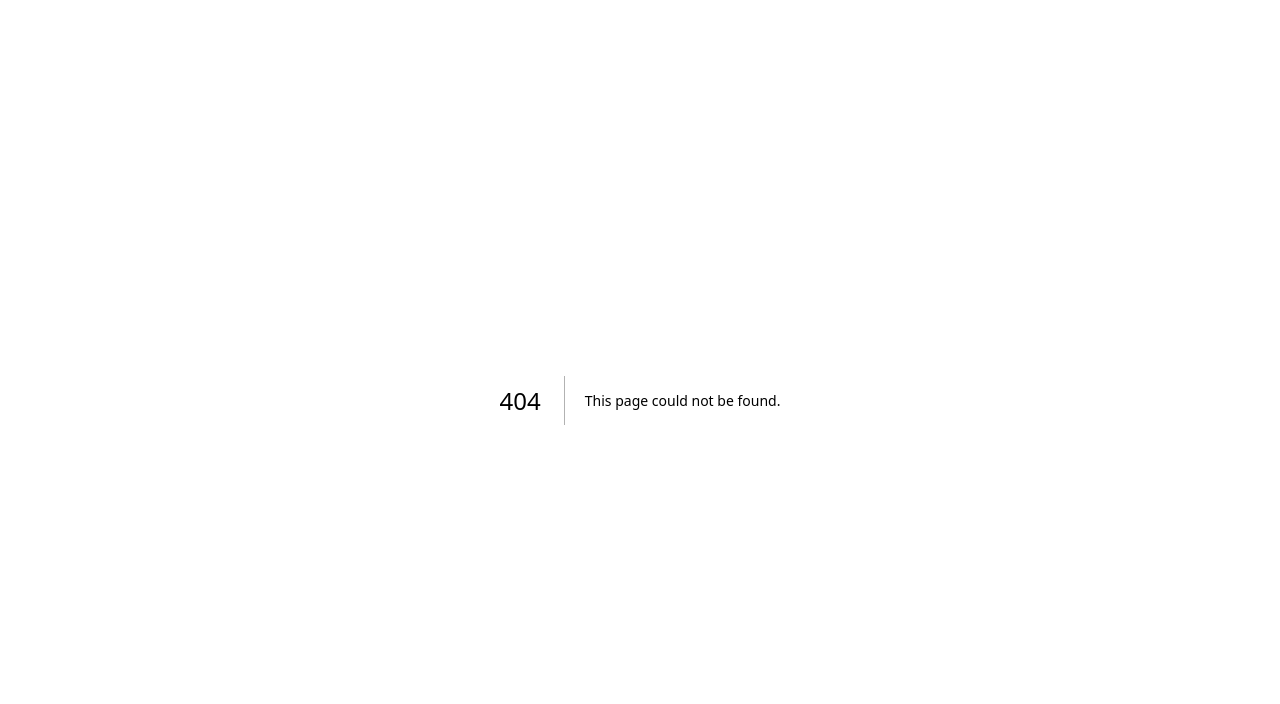
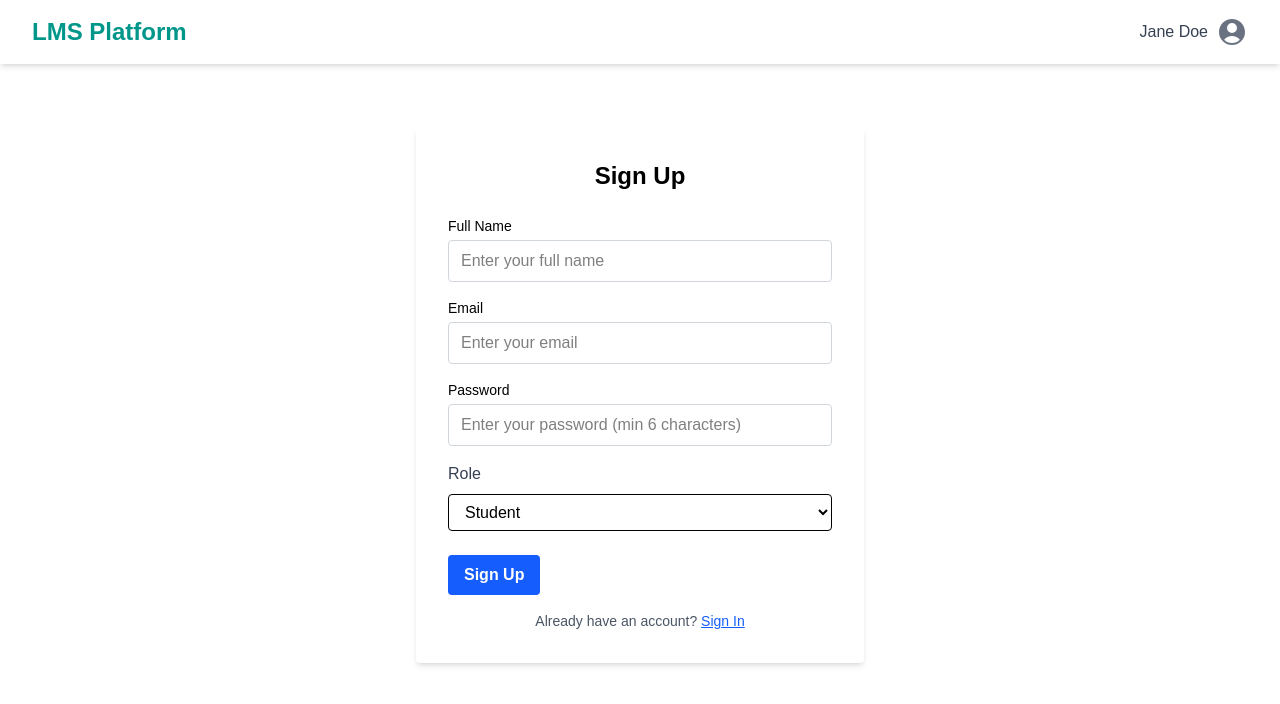
Before and after one commit to Sujaykiran2102/lms-project, a Next.js app: page /signup in a window 1280 px wide. Before the commit this address had no page. Shown: the top 704 px of the page. Built offline with nearby package versions, Linux system fonts and the light colour scheme.

Commit message:
Built registration system

```diff
--- /dev/null
+++ b/app/api/register/route.js
@@ -0,0 +1,62 @@
+import { NextResponse } from 'next/server';
+import connectToDatabase from '@/utils/mongodb';
+import User from '../../models/User';
+import bcrypt from 'bcryptjs';
+
+export async function POST(request) {
+  try {
+    const body = await request.json();
+    const { email, password, name, role } = body;
+
+    // ... (All your existing validation logic remains here) ...
+    if (!email || !password || !name || !role) {
+      return NextResponse.json({ error: 'All fields are required' }, { status: 400 });
+    }
+    // (email regex, password length, role validation, etc.)
+
+    await connectToDatabase();
+
+    const existingUser = await User.findOne({ email });
+    if (existingUser) {
+      return NextResponse.json({ error: 'User already exists' }, { status: 400 });
+    }
+
+    const hashedPassword = await bcrypt.hash(password, 12);
+
+    const newUser = await User.create({
+      email,
+      password: hashedPassword,
+      name,
+      role,
+    });
+
+    console.log('✅ User registration successful:', {
+      id: newUser._id.toString(),
+      email: newUser.email,
+      name: newUser.name,
+      role: newUser.role,
+    });
+
+    // --- NEW: Determine redirect message ---
+    const dashboard = role === 'admin' ? 'admin-dashboard' : 'student-dashboard';
+    const redirectMessage = `User registered successfully. Redirecting to /${dashboard}...`;
+
+    // --- UPDATED: Return the new message ---
+    return NextResponse.json(
+      {
+        message: redirectMessage,
+        user: {
+          id: newUser._id.toString(),
+          email: newUser.email,
+          name: newUser.name,
+          role: newUser.role
+        }
+      },
+      { status: 201 }
+    );
+
+  } catch (error) {
+    console.error('❌ Registration error:', error);
+    return NextResponse.json({ error: 'Internal server error' }, { status: 500 });
+  }
+}
--- /dev/null
+++ b/app/signup/page.jsx
@@ -0,0 +1,99 @@
+"use client";
+import React, { useState } from 'react';
+import { useRouter } from 'next/navigation';
+import { signIn } from 'next-auth/react';
+import toast from 'react-hot-toast';
+import Navbar from '../../components/layout/navbar';
+import InputField from '../../components/global/input-field';
+import Button from '../../components/global/button';
+
+const SignupPage = () => {
+  const [form, setForm] = useState({ email: '', password: '', name: '', role: 'student' });
+  const [isLoading, setIsLoading] = useState(false);
+  const router = useRouter();
+
+  const handleChange = (e) => {
+    setForm({ ...form, [e.target.name]: e.target.value });
+  };
+
+  const handleSubmit = async (e) => {
+    e.preventDefault();
+    if (!form.email || !form.password || !form.name || !form.role) {
+      toast.error('All fields are required.');
+      return;
+    }
+    setIsLoading(true);
+    const loadingToast = toast.loading('Creating your account...');
+
+    try {
+      const response = await fetch('/api/register', {
+        method: 'POST',
+        headers: { 'Content-Type': 'application/json' },
+        body: JSON.stringify(form),
+      });
+
+      const data = await response.json();
+      toast.dismiss(loadingToast);
+
+      if (!response.ok) {
+        toast.error(data.error || 'Registration failed. Please try again.');
+        return;
+      }
+
+      const loginToast = toast.loading('Registration successful! Logging you in...');
+      const signInResponse = await signIn('credentials', {
+        redirect: false,
+        email: form.email,
+        password: form.password,
+      });
+
+      toast.dismiss(loginToast);
+
+      if (signInResponse?.ok) {
+        toast.success(`Welcome ${form.name}! Redirecting...`);
+        if (form.role === 'admin') {
+          router.push('/admin-dashboard');
+        } else {
+          router.push('/student-dashboard');
+        }
+      } else {
+        toast.error('Auto-login failed. Please sign in manually.');
+      }
+    } catch (err) {
+      toast.dismiss(loadingToast);
+      toast.error('An unexpected error occurred.');
+    } finally {
+      setIsLoading(false);
+    }
+  };
+
+  return (
+    <>
+      <Navbar />
+      <div className="max-w-md mx-auto mt-16 bg-white">
+        <form onSubmit={handleSubmit} className="bg-white p-8 rounded shadow-md">
+          <h2 className="text-2xl text-black font-bold mb-6 text-center">Sign Up</h2>
+          <InputField label="Full Name" name="name" type="text" value={form.name} onChange={handleChange} placeholder="Enter your full name" disabled={isLoading} required />
+          <InputField label="Email" name="email" type="email" value={form.email} onChange={handleChange} placeholder="Enter your email" disabled={isLoading} required />
+          <InputField label="Password" name="password" type="password" value={form.password} onChange={handleChange} placeholder="Enter your password (min 6 characters)" disabled={isLoading} required />
+          <div className="mb-6">
+            <label htmlFor="role" className="block text-gray-700 mb-2">Role</label>
+            <select id="role" name="role" value={form.role} onChange={handleChange} className="w-full px-3 py-2 text-black border rounded focus:outline-none focus:ring focus:border-blue-300" disabled={isLoading} required>
+              <option value="student">Student</option>
+              <option value="admin">Admin</option>
+            </select>
+          </div>
+          <div className="mt-6">
+            <Button type="submit" disabled={isLoading} className="w-full">{isLoading ? 'Creating Account...' : 'Sign Up'}</Button>
+          </div>
+          <div className="mt-4 text-center text-sm text-gray-600">
+            Already have an account?{' '}
+            <button type="button" onClick={() => router.push('/signin')} className="text-blue-600 hover:text-blue-800 underline">Sign In</button>
+          </div>
+        </form>
+      </div>
+    </>
+  );
+};
+
+export default SignupPage;
```
